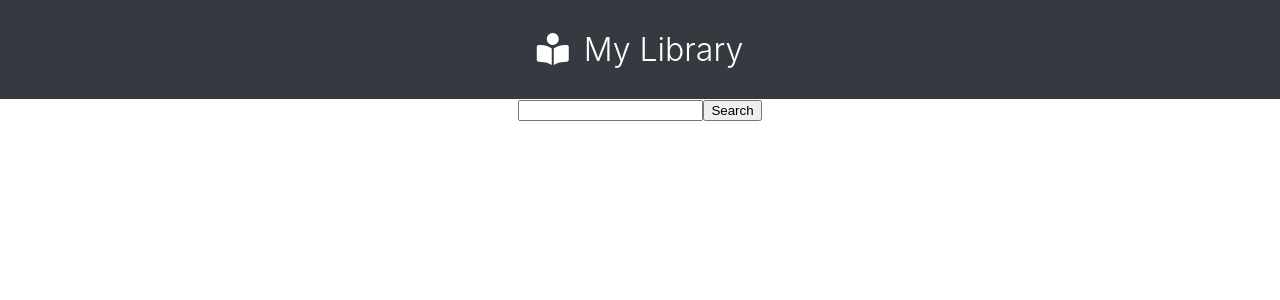
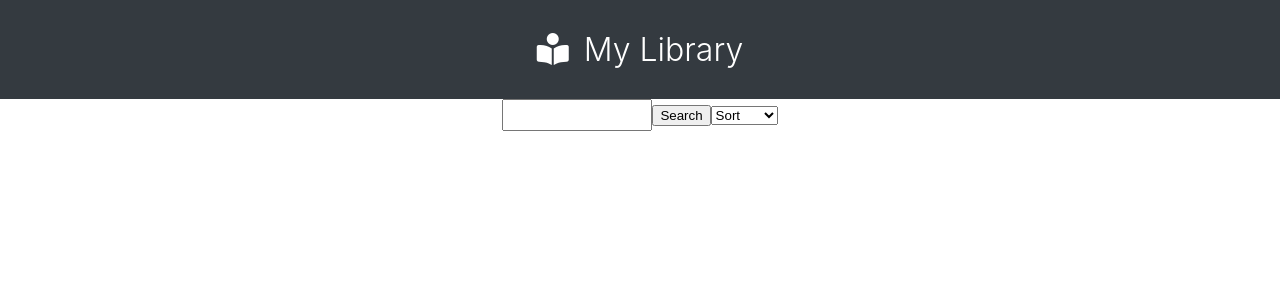
Before and after one commit to TienKimNguyen/mylibrary, a React (Create React App) app: page / in a window 1280 px wide. Shown: the top 300 px of the page. Built offline with nearby package versions, Linux system fonts and the light colour scheme.

Commit message:
Update BookList with Book Card

```diff
--- a/src/App.css
+++ b/src/App.css
@@ -2,6 +2,8 @@
   box-sizing: border-box;
   margin: 0;
 }
+
+
 
 header {
   padding: 30px 0 30px 0;
@@ -21,3 +23,8 @@ header h1 {
 .search-area {
   text-align: center;
 }
+input {
+  width: 150px;
+  padding: 5px;
+  font-size: 1em;
+}
--- a/src/App.js
+++ b/src/App.js
@@ -1,7 +1,7 @@
 import React, {Component} from "react";
 import Header from "./Header";
 import Books from "./Books";
-//import logo from './logo.svg';
+
 import './App.css';
 
 class App extends Component {
--- /dev/null
+++ b/src/BookCard.js
@@ -0,0 +1,17 @@
+import React from "react";
+
+const BookCard = (props) => {
+    return (
+
+        <div class="card-container">
+             <img src={props.image} alt=""/>
+             <div class="desc">
+                 <h2>{props.title}</h2>
+                 <h3>{props.author}</h3>
+                 <p>{props.published}</p>
+             </div>
+        </div>
+    );
+}
+
+export default BookCard;
--- /dev/null
+++ b/src/BookList.js
@@ -0,0 +1,22 @@
+import React from 'react';
+import BookCard from './BookCard';
+
+const BookList = (props) => {
+    return(
+       <div class="list">
+            {
+                props.books.map((book, i) => {
+                    return <BookCard
+                        key={i}
+                        image={book.volumeInfo.imageLinks.thumbnail}
+                        title={book.volumeInfo.title}
+                        published={book.volumeInfo.authors}
+                        author={book.volumeInfo.publishedDate}
+                    />
+                })
+            }
+       </div>
+    )
+}
+
+export default BookList;
--- a/src/Books.js
+++ b/src/Books.js
@@ -1,12 +1,15 @@
 import React, {Component} from "react";
 import SearchArea from "./SearchArea";
+
 import request from 'superagent';
+import BookList from "./BookList";
 class Books extends Component{
   constructor (props){
     super(props);
     this.state = {
       books: [],
-      searchField: ''
+      searchField: '',
+      sort: ''
     }
   };
 
@@ -16,18 +19,49 @@ class Books extends Component{
       .get("https://www.googleapis.com/books/v1/volumes")
       .query({q: this.state.searchField})
       .then((data) => {
-        console.log(data);
+        const cleanData = this.cleanData(data)
+        this.setState({books: cleanData})
       })
   }
 
   handleSearch = (e) => {
-    this.setState({searchField: e.target.value});
+    this.setState({searchField: e.target.value})
+  }
+
+  handleSort = (e) => {
+    this.setState({sort: e.target.value})
+  }
+
+  cleanData = (data) => {
+    const cleanedData = data.body.items.map((book) => {
+      if (book.volumeInfo.hasOwnProperty('publishedDate') === false){
+        book.volumeInfo['publishedDate'] = '0000';
+      }
+      else if (book.volumeInfo.hasOwnProperty('imageLinks') === false){
+        book.volumeInfo['imageLinks'] = {thumbnail: 'https://www.westernheights.k12.ok.us/wp-content/uploads/2020/01/No-Photo-Available.jpg'};
+      }
+
+      return book;
+    })
+
+    return cleanedData;
   }
 
   render() {
+   const sortedBooks = this.state.books.sort((a, b) => {
+     if (this.state.sort === 'Newest') {
+       // substring 0 - 4 is grasping the year
+       return parseInt(b.volumeInfo.publishedDate.substring(0,4)) - parseInt(a.volumeInfo.publishedDate.substring(0,4));
+     } else if  (this.state.sort === 'Newest') {
+      // substring 0 - 4 is grasping the year
+      return parseInt(a.volumeInfo.publishedDate.substring(0,4)) - parseInt(b.volumeInfo.publishedDate.substring(0,4));
+    }
+   })
+
     return(
       <div className = "Books">
-        <SearchArea searchBook={this.searchBook} handleSearch={this.handleSearch} />
+        <SearchArea searchBook={this.searchBook} handleSearch={this.handleSearch} handleSort={this.handleSort} />
+        <BookList books = {this.state.books} />
       </div>
     );
   }
--- a/src/SearchArea.js
+++ b/src/SearchArea.js
@@ -6,6 +6,11 @@ const SearchArea = (props) => {
       <form onSubmit={props.searchBook} action="">
         <input onChange={props.handleSearch} type = "text"/>
         <button type="submit">Search</button>
+        <select defaultValue="Sort" onChange={props.handleSort}>
+          <option disabled value="Sort">Sort</option>
+          <option value="Newest">Newest</option>
+          <option value="Oldest">Oldest</option>
+        </select>
       </form>
     </div>
   );
```
